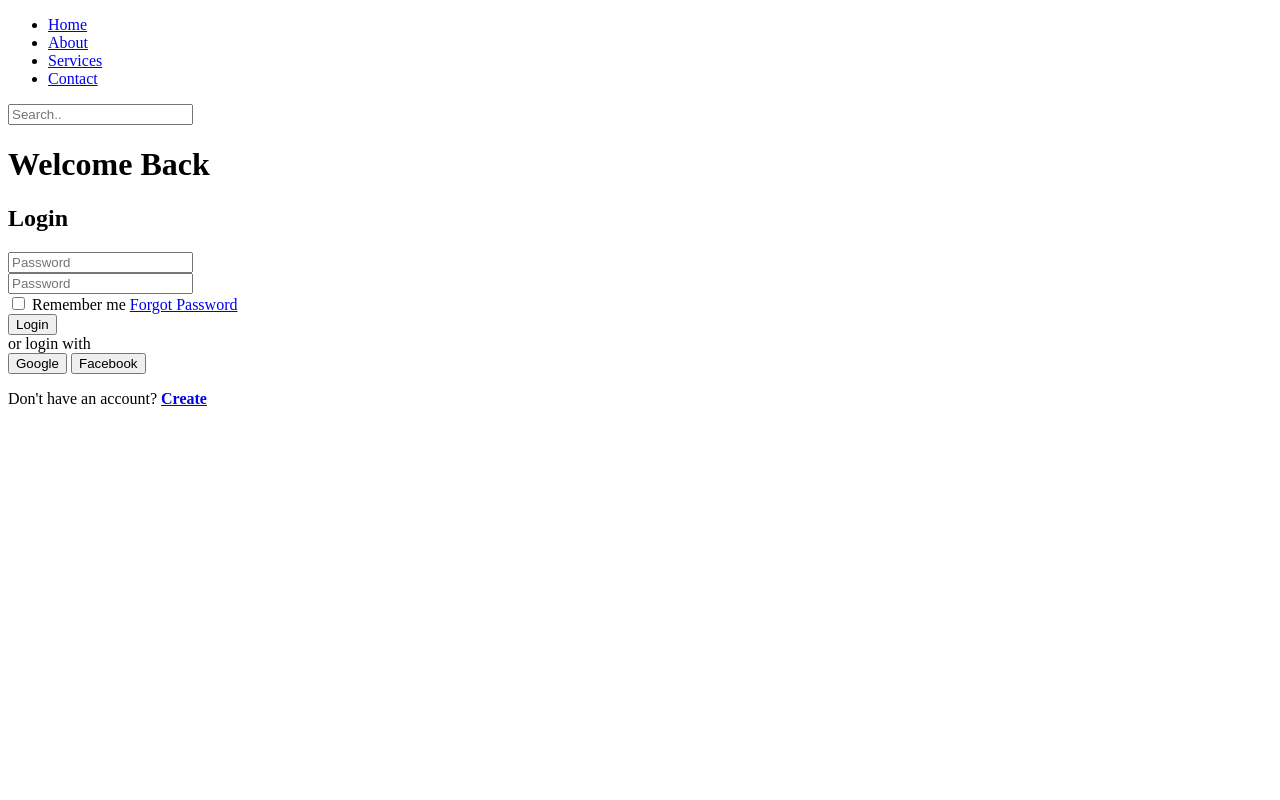
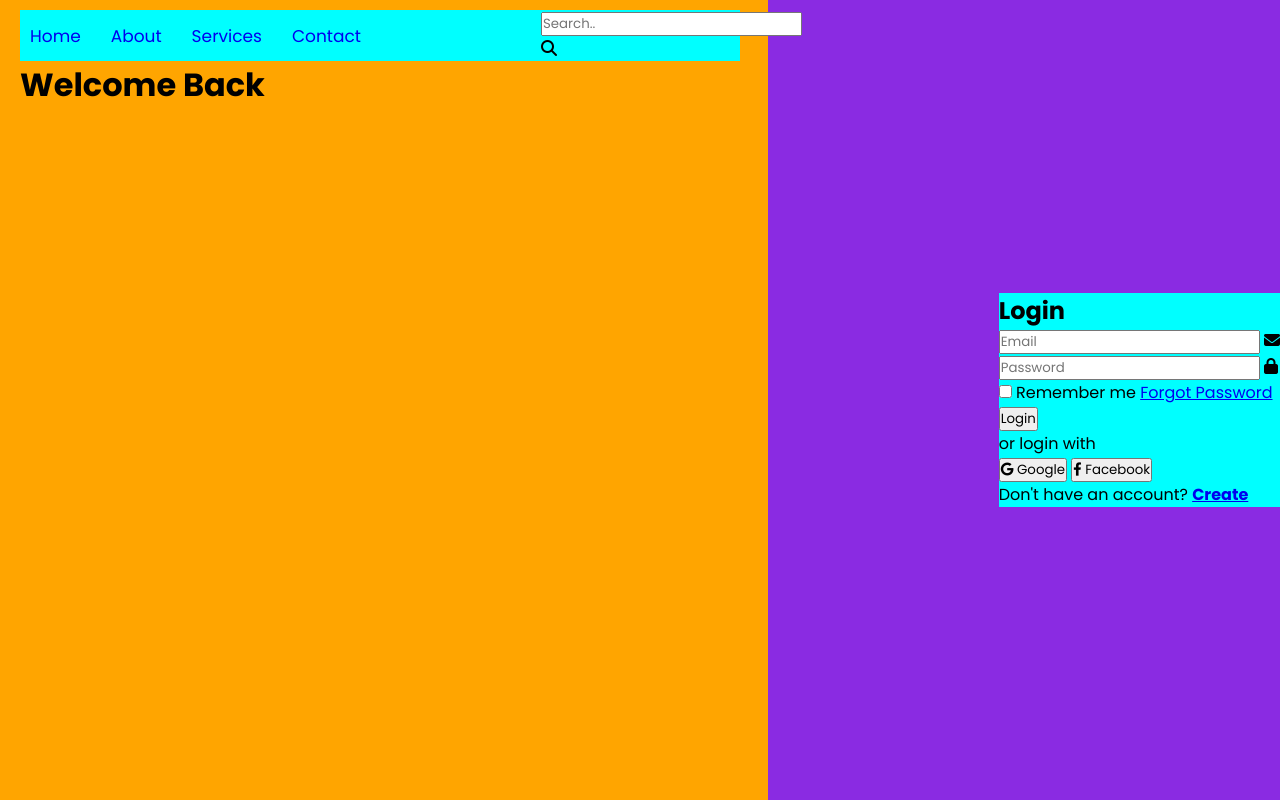
Before and after one commit to VictorFuly/my-login-page, a plain HTML site: page index.html in a window 1280 px wide. Drawn offline with Linux system fonts and the light colour scheme.

Commit message:
create a few css styles

```diff
--- a/assets/css/style.css
+++ b/assets/css/style.css
@@ -0,0 +1,61 @@
+/* Imports and Setups Css*/
+
+@import url('https://fonts.googleapis.com/css2?family=Poppins:wght@100;200;300;400;500;600;700;800;900&display=swap');
+
+*{
+    margin: 0;
+    padding: 0;
+    box-sizing: border-box;
+    font-family: 'Poppins', sans-serif;
+}
+
+
+
+/* Setup Body */
+body{
+    width: 100%;
+    height: 100vh;
+    display: flex;
+    background-color: blueviolet;
+    justify-content: space-between;
+    align-items: center;
+}
+
+
+
+/* Setup Welcome Area and Nav*/
+.welcome-bg{
+    width: 60%;
+    height: 100vh;
+    background-color: orange;
+    padding: 10px 0 0 20px;
+}
+
+.welcome-bg .nav-bar{
+    background-color: aqua;
+    display: flex;
+    flex-direction: row;
+    align-items: center;
+    gap: 180px;
+    padding: 0 10px;
+    width: 720px;
+}
+
+.nav-bar .nav-menu{
+    display: flex;
+    flex-direction: row;
+    gap: 30px;
+    list-style: none;
+    font-size: 17px;
+}
+
+.nav-menu .nav-list a{
+    text-decoration: none;
+}
+
+
+
+/* Setup Login Area*/
+.login-bg .login-box{
+    background-color: aqua;
+}
--- a/index.html
+++ b/index.html
@@ -4,6 +4,8 @@
     <meta charset="UTF-8">
     <meta name="viewport" content="width=device-width, initial-scale=1.0">
     <title>Login Page</title>
+    <link rel="stylesheet" href="assets/css/style.css">
+    <link rel="stylesheet" href="https://cdnjs.cloudflare.com/ajax/libs/font-awesome/6.4.2/css/all.min.css" integrity="sha512-z3gLpd7yknf1YoNbCzqRKc4qyor8gaKU1qmn+CShxbuBusANI9QpRohGBreCFkKxLhei6S9CQXFEbbKuqLg0DA==" crossorigin="anonymous" referrerpolicy="no-referrer" />
 </head>
 <body>
     <div class="welcome-bg">
@@ -16,7 +18,7 @@
             </ul>
             <div class="nav-search">
                 <input type="text" class="input-search" placeholder="Search..">
-                <!-- (Icon Search)-->
+                <i class="fa-solid fa-magnifying-glass"></i>
             </div>
         </nav>
 
@@ -28,12 +30,12 @@
             <div class="input-box">
                 <h2 class="input-title">Login</h2>
                 <div class="login-input">
-                    <input type="email" placeholder="Password">
-                    <!-- (Icon Email)-->
+                    <input type="email" placeholder="Email">
+                    <i class="fa-solid fa-envelope"></i>
                 </div>
                 <div class="login-input">
                     <input type="password" placeholder="Password">
-                    <!-- (Icon Email)-->
+                    <i class="fa-solid fa-lock"></i>
                 </div>
             </div>
             <div class="remember-forgot">
@@ -49,11 +51,11 @@
             </div>
             <div class="other-login">
                 <button class="btn-other" id="btn-google">
-                    <!-- (Icone Google)-->
+                    <i class="fa-brands fa-google"></i>
                     Google
                 </button>
                 <button class="btn-other" id="btn-face">
-                    <!-- (Icone Facebook)-->
+                    <i class="fa-brands fa-facebook-f"></i>
                     Facebook
                 </button>
             </div>
```
